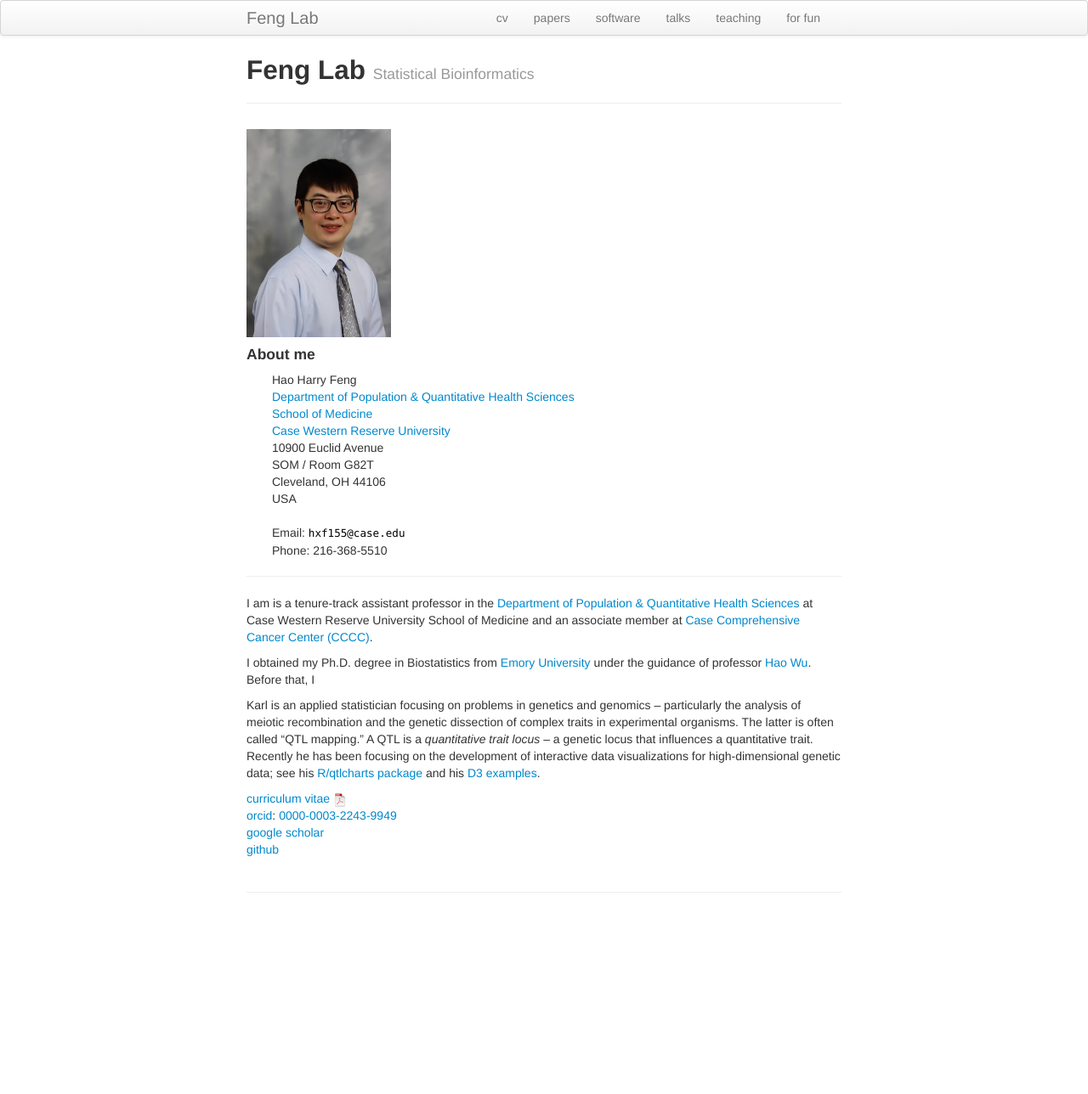
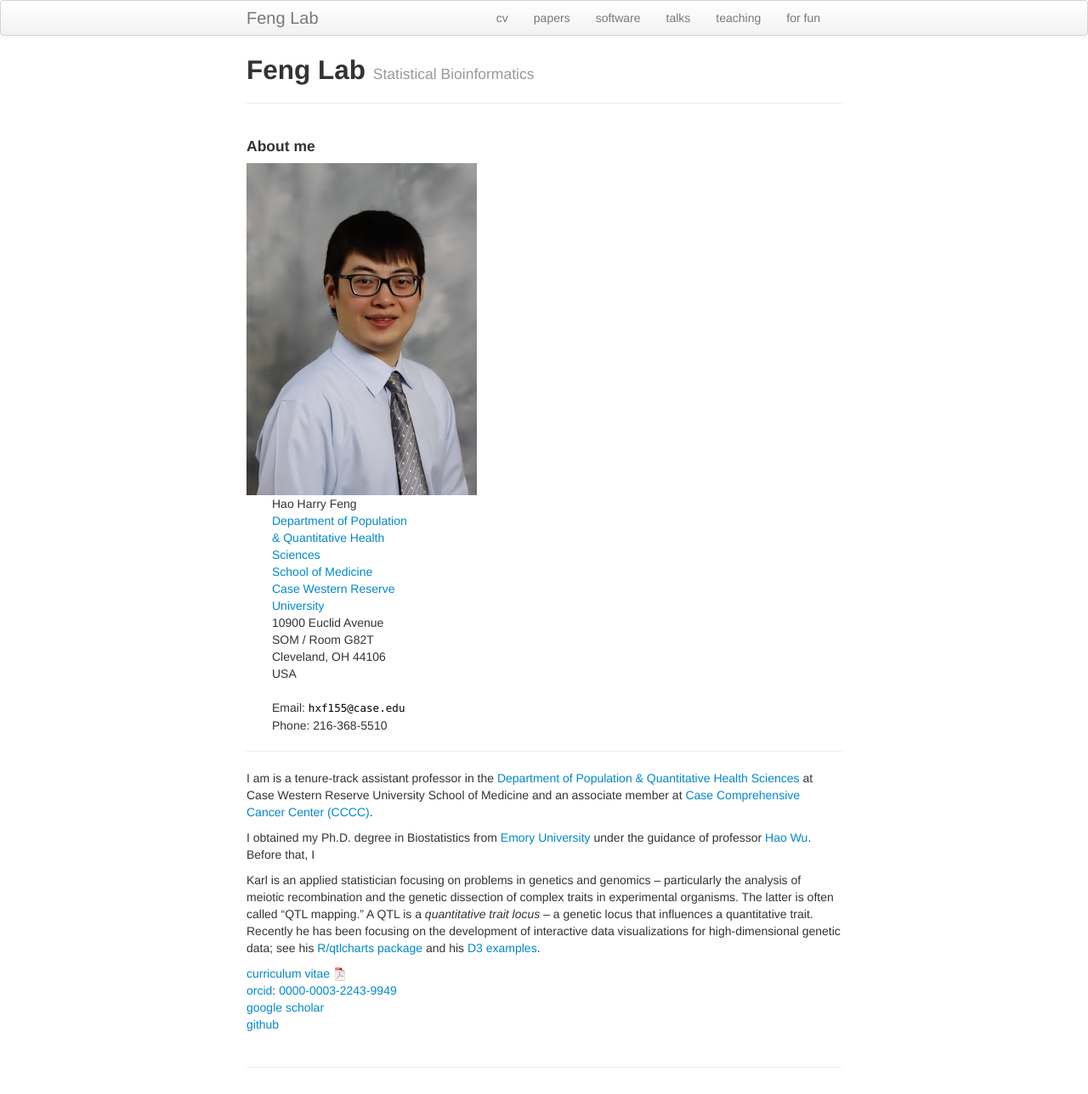
Before and after one commit to haoharryfeng/testpage4, a Jekyll site: the page built from index.md, in a window 1280 px wide. Shown: the whole page at 85% size. Built offline with Jekyll 4.4.1, drawn with Linux system fonts in a browser that asks for light colours; before the commit the page ends 1082 px from its top, so only the background shows below that.

Commit message:
Update index.md

```diff
--- a/index.md
+++ b/index.md
@@ -7,8 +7,11 @@ description: Statistical Bioinformatics
 
 
 <div class="container">
+
+<h4><a name="contact"></a>About me</h4>
+
   <div class="row-fluid">
-     <div class="span2">
+     <div class="span5">
         <a href="./assets/pics/Feng.jpg">
             <img src="./assets/pics/Feng.jpg"
                   title="Harry Feng" alt="Harry Feng"/></a>
@@ -16,11 +19,9 @@ description: Statistical Bioinformatics
         </div>
 
 
-<h4><a name="contact"></a>About me</h4>
 
 
-
-        <div class="span5">
+        <div class="span2">
             Hao Harry Feng<br/>
             <a href="http://epbiwww.case.edu/">Department of Population &amp; Quantitative Health Sciences</a><br/>
             <a href="https://case.edu/medicine/">School of Medicine</a><br/>
```
